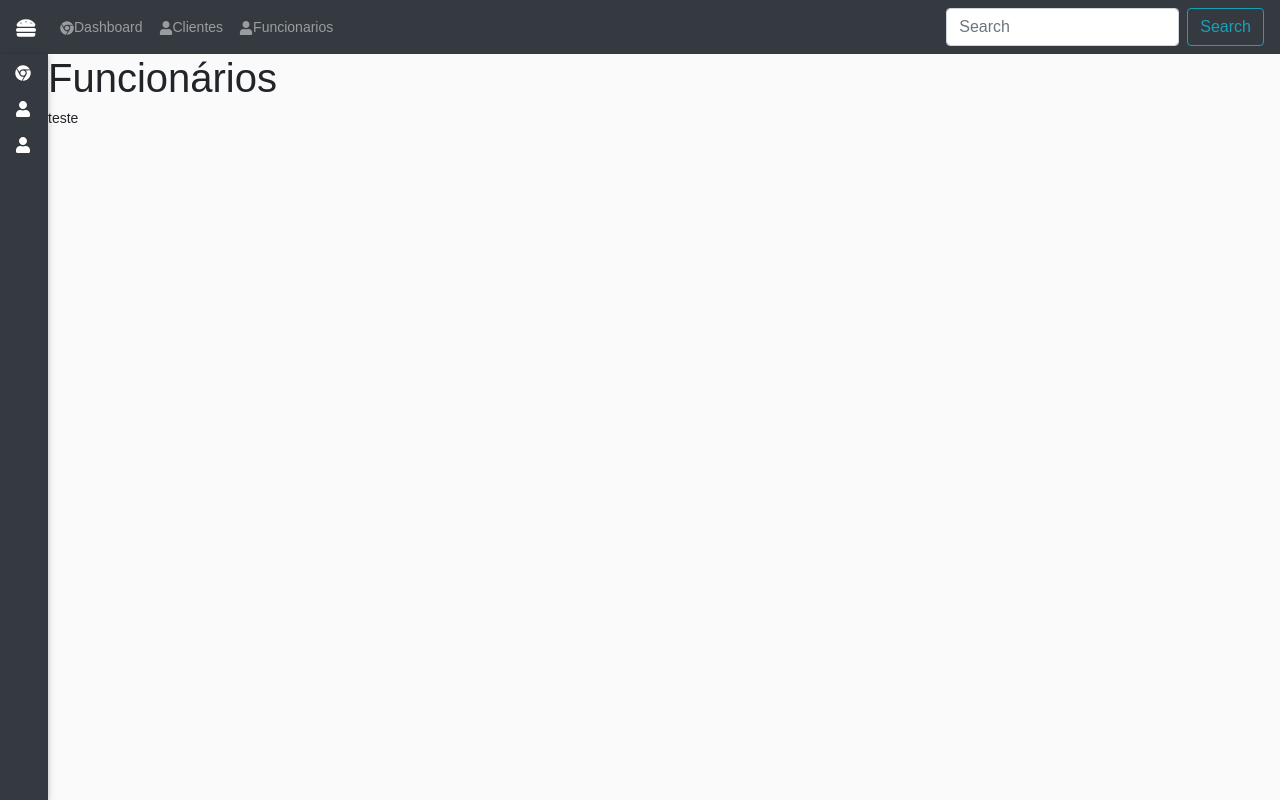
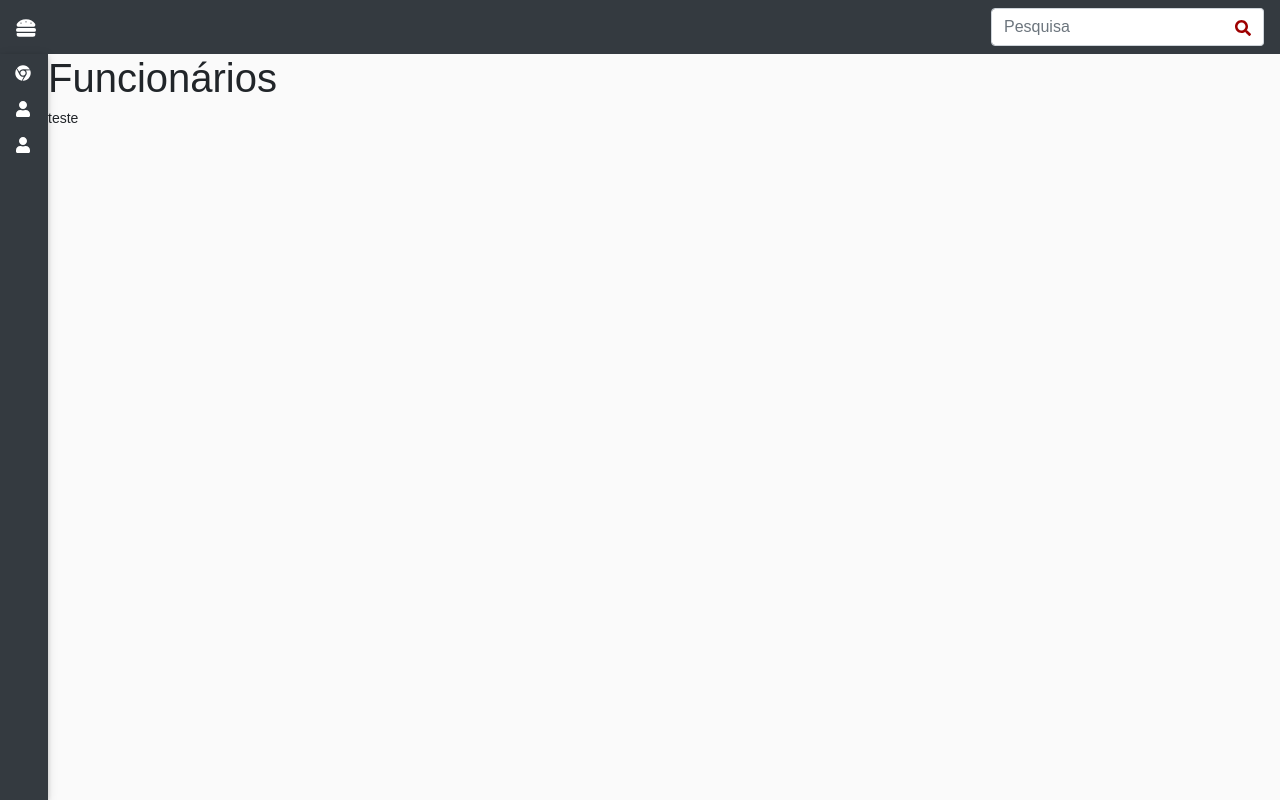
Before and after one commit to ravyrafael/frontend-aquinosburger, a React (Create React App) app: page /Clientes in a window 1280 px wide. Built offline with nearby package versions, Linux system fonts and the light colour scheme.

Commit message:
Header improvement in layout

```diff
--- a/src/components/header/header.css
+++ b/src/components/header/header.css
@@ -1,34 +1,18 @@
-header#main-header{
-    background:#fff;
-    height: 72px;
-    border-bottom: 1px solid #DDD;
+#header {
+  position: sticky;
+  top: 0px;
+}
+#header .btn-search {
+  color: #9e0000;
+  background-color: #ffffff;
+  border: 1px solid #ced4da;
+  border-left: 0px;
+}
+#header .btn-search:hover {
+  color: #9e000090;
+}
+#header .btn-search:focus {
+  box-shadow: 0 0 0 0 rgba(130, 138, 145, 0);
 }
 
-header#main-header .main-content{
-    width: 100%;
-    max-width: 980px;
-    margin: 0 auto;
-    height: 72px;
-    padding: 0 30px;
-    display: flex;
-    align-items: center;
-    justify-content: space-between;
-}
-
-header#main-header .main-content h1{
-    font-weight: 100;
-    font-size: 25px;
-}
-header#main-header .main-content h1 a{
-    font-weight: 100;
-    font-size: 20px;
-    text-decoration: none;
-    color:#444;
-    text-transform: uppercase;
-}
-
-header#main-header .main-content h1 img{
-    width:7%;
-    position: relative;
-    float:left;
-}
+/*# sourceMappingURL=header.css.map */
--- a/src/components/header/index.js
+++ b/src/components/header/index.js
@@ -1,26 +1,28 @@
 import React from 'react';
 import {
-  Navbar, Nav, Form, FormControl, Button,
+  Navbar, Nav, Form, FormControl, Button, InputGroup
 } from 'react-bootstrap';
 import './header.css';
-import { FaHamburger } from 'react-icons/fa';
-import { routes } from '../../Utils/routeUtils.js'
-
-
+import { FaHamburger, FaSearch } from 'react-icons/fa';
 
 export default function Header() {
   return (
     <>
-      <Navbar bg="dark" variant="dark">
+      <Navbar bg="dark" variant="dark" id="header">
         <Navbar.Brand href="Home"><FaHamburger /></Navbar.Brand>
         <Nav className="mr-auto">
-          {routes.map(item=>{
-            return (<Nav.Link key={item.name} href={item.path}>{item.icone()}{item.name}</Nav.Link>)
-          })}
         </Nav>
         <Form inline>
-          <FormControl type="text" placeholder="Search" className="mr-sm-2" />
-          <Button variant="outline-info">Search</Button>
+          <InputGroup>
+            <FormControl
+              placeholder="Pesquisa"
+              aria-label="Pesquisa"
+              aria-describedby="basic-addon2"
+            />
+            <InputGroup.Append>
+            <Button variant="secondary" className="btn-search"><FaSearch /></Button>
+            </InputGroup.Append>
+          </InputGroup>
         </Form>
       </Navbar>
     </>
--- /dev/null
+++ b/src/components/header/sass/header.scss
@@ -0,0 +1,17 @@
+#header {
+    position: sticky;
+    top: 0px;
+
+    .btn-search {
+        color: #9e0000;
+        background-color: #ffffff;
+        border: 1px solid #ced4da;
+        border-left: 0px;
+        &:hover{
+            color: #9e000090;
+        }
+        &:focus{
+            box-shadow: 0 0 0 0 rgba(130, 138, 145, 0);
+        }
+    }
+}
```
Also changed, not shown: 1 other file (tests, documents, lock files or other folders).
